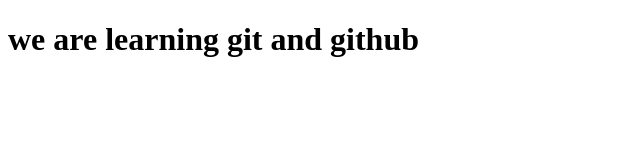
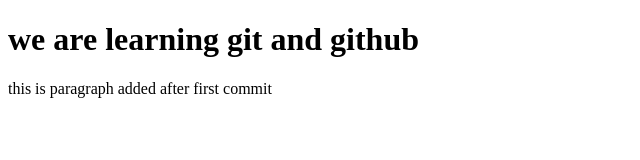
Before and after one commit to AyeshaPathan9421/practice-repository, a plain HTML site: page index.html in a window 1280 px wide. Shown: the whole page, without its empty margins (0-640 px from the left). Drawn offline with Linux system fonts and the light colour scheme.

Commit message:
paragraph added

```diff
--- a/index.html
+++ b/index.html
@@ -7,5 +7,8 @@
 </head>
 <body>
     <h1>we are learning git and github </h1>
+    <p>
+        this is paragraph added after first commit
+    </p>
 </body>
 </html>
```
